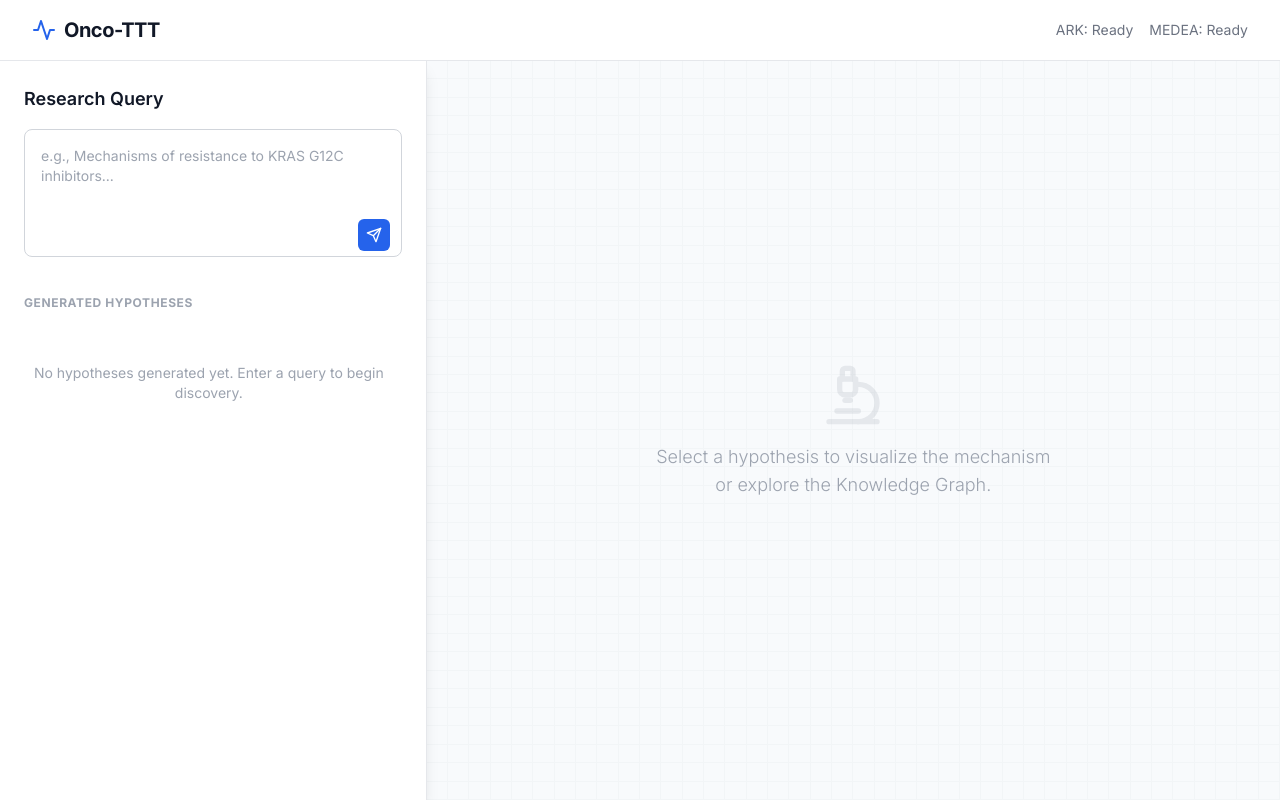
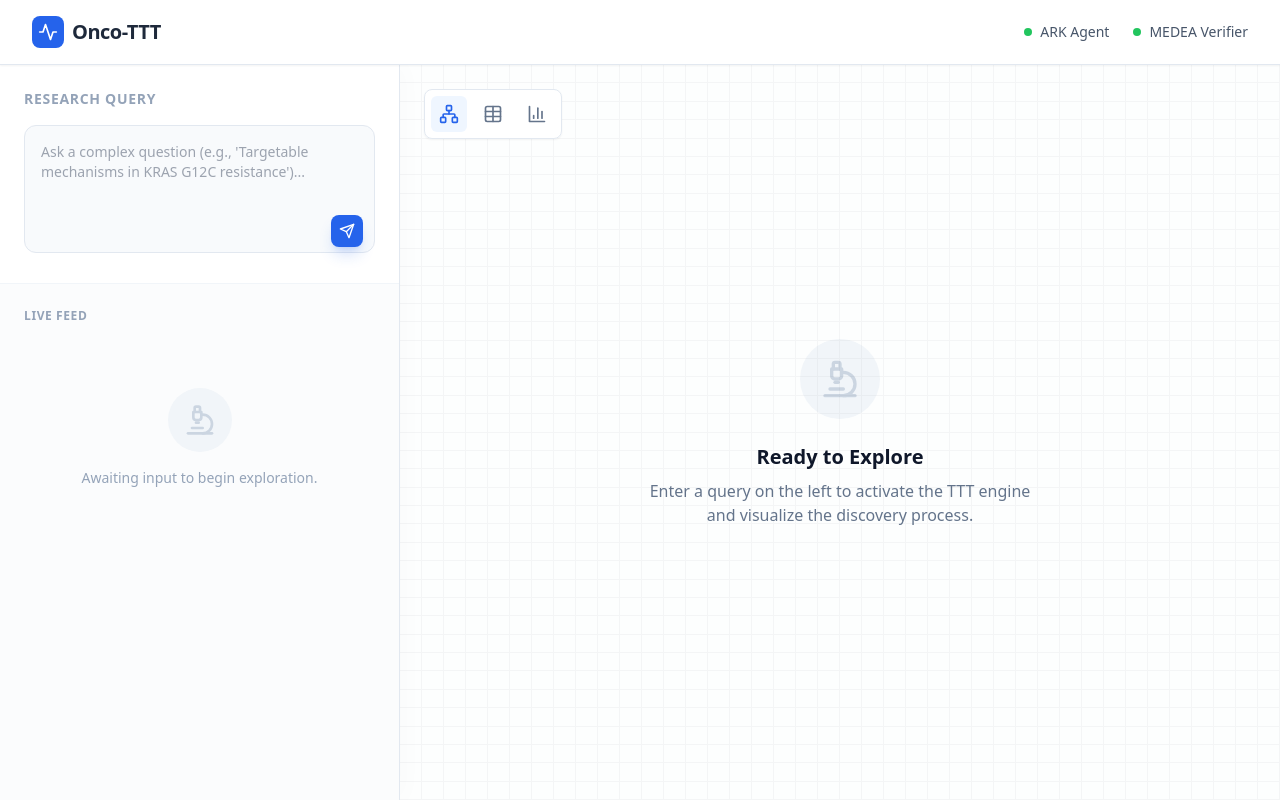
Before and after one commit to inventcures/oncology_hypothesis_generation, a Next.js app in the folder frontend/: page / in a window 1280 px wide. Built offline with nearby package versions, Linux system fonts and the light colour scheme.

Commit message:
feat: enhance frontend with view modes (Graph/Table/Metrics) and fix CORS

```diff
--- a/frontend/app/page.tsx
+++ b/frontend/app/page.tsx
@@ -1,7 +1,5 @@
-"use client";
-
 import { useState } from "react";
-import { Send, Activity, Brain, ShieldCheck, Microscope } from "lucide-react";
+import { Send, Activity, Brain, ShieldCheck, Microscope, BarChart3, Network, Table as TableIcon } from "lucide-react";
 
 type Hypothesis = {
   id: string;
@@ -32,6 +30,7 @@ export default function Home() {
   const [graphData, setGraphData] = useState<{ nodes: GraphNode[]; links: GraphLink[] } | null>(null);
   const [loading, setLoading] = useState(false);
   const [status, setStatus] = useState("Idle");
+  const [viewMode, setViewMode] = useState<"graph" | "table" | "metrics">("graph");
 
   const handleSubmit = async (e: React.FormEvent) => {
     e.preventDefault();
@@ -54,13 +53,15 @@ export default function Home() {
         body: JSON.stringify({ text: query }),
       });
 
+      if (!res.ok) throw new Error(`API Error: ${res.statusText}`);
+
       const data = await res.json();
       setHypotheses(data.hypotheses);
       setGraphData(data.graph_context);
       setStatus("Complete");
     } catch (error) {
       console.error(error);
-      setStatus("Error connecting to backend");
+      setStatus("Error: " + String(error));
     } finally {
       setLoading(false);
     }
@@ -77,80 +78,105 @@ export default function Home() {
   };
 
   return (
-    <main className="flex min-h-screen flex-col bg-gray-50 text-gray-900">
+    <main className="flex min-h-screen flex-col bg-slate-50 text-slate-900 font-sans">
       {/* Header */}
-      <header className="flex items-center justify-between px-8 py-4 bg-white border-b border-gray-200">
+      <header className="flex items-center justify-between px-8 py-4 bg-white border-b border-slate-200 shadow-sm z-20">
         <div className="flex items-center gap-2">
-          <Activity className="text-blue-600" />
-          <h1 className="text-xl font-bold tracking-tight">Onco-TTT</h1>
+          <div className="bg-blue-600 p-1.5 rounded-lg">
+             <Activity className="text-white w-5 h-5" />
           </div>
-        <div className="flex gap-4 text-sm text-gray-500">
-          <span className={status.includes("ARK") ? "text-blue-600 font-bold" : ""}>ARK: {status.includes("ARK") ? "Working..." : "Ready"}</span>
-          <span className={status.includes("MEDEA") ? "text-green-600 font-bold" : ""}>MEDEA: {status.includes("MEDEA") ? "Verifying..." : "Ready"}</span>
+          <h1 className="text-xl font-bold tracking-tight text-slate-800">Onco-TTT</h1>
+        </div>
+        <div className="flex gap-6 text-sm font-medium">
+          <div className="flex items-center gap-2">
+            <div className={`w-2 h-2 rounded-full ${status.includes("ARK") ? "bg-blue-500 animate-pulse" : "bg-green-500"}`}></div>
+            <span className="text-slate-600">ARK Agent</span>
+          </div>
+          <div className="flex items-center gap-2">
+            <div className={`w-2 h-2 rounded-full ${status.includes("MEDEA") ? "bg-amber-500 animate-pulse" : "bg-green-500"}`}></div>
+            <span className="text-slate-600">MEDEA Verifier</span>
+          </div>
         </div>
       </header>
 
       <div className="flex flex-1 overflow-hidden">
         {/* Sidebar / Feed */}
-        <aside className="w-1/3 bg-white border-r border-gray-200 p-6 flex flex-col z-10 shadow-lg">
-          <h2 className="text-lg font-semibold mb-4">Research Query</h2>
-          <form onSubmit={handleSubmit} className="mb-8">
-            <div className="relative">
+        <aside className="w-[400px] bg-white border-r border-slate-200 flex flex-col z-10 shadow-[4px_0_24px_rgba(0,0,0,0.02)]">
+          <div className="p-6 border-b border-slate-100">
+            <h2 className="text-sm font-bold text-slate-400 uppercase tracking-wider mb-4">Research Query</h2>
+            <form onSubmit={handleSubmit}>
+              <div className="relative group">
                 <textarea
                   value={query}
                   onChange={(e) => setQuery(e.target.value)}
-                placeholder="e.g., Mechanisms of resistance to KRAS G12C inhibitors..."
-                className="w-full h-32 p-4 text-sm border border-gray-300 rounded-lg focus:ring-2 focus:ring-blue-500 focus:outline-none resize-none"
+                  placeholder="Ask a complex question (e.g., 'Targetable mechanisms in KRAS G12C resistance')..."
+                  className="w-full h-32 p-4 text-sm bg-slate-50 border border-slate-200 rounded-xl focus:ring-2 focus:ring-blue-500 focus:border-transparent focus:outline-none resize-none transition-all"
                 />
                 <button
                   type="submit"
                   disabled={loading}
-                className="absolute bottom-3 right-3 p-2 bg-blue-600 text-white rounded-md hover:bg-blue-700 disabled:opacity-50 transition-all"
+                  className="absolute bottom-3 right-3 p-2 bg-blue-600 text-white rounded-lg hover:bg-blue-700 disabled:opacity-50 disabled:cursor-not-allowed transition-all shadow-lg shadow-blue-600/20"
                 >
                   <Send size={16} />
                 </button>
               </div>
             </form>
+          </div>
 
+          <div className="flex-1 overflow-y-auto p-6 bg-slate-50/50">
+            <div className="flex items-center justify-between mb-4">
+                 <h3 className="text-xs font-bold text-slate-400 uppercase tracking-wider">
+                  Live Feed
+                </h3>
                 {status !== "Idle" && status !== "Complete" && (
-            <div className="mb-6 p-4 bg-blue-50 rounded-lg border border-blue-100 flex items-center gap-3">
-              <div className="w-2 h-2 bg-blue-600 rounded-full animate-ping" />
-              <p className="text-sm font-medium text-blue-700">
+                  <span className="text-xs text-blue-600 font-mono animate-pulse">{status}</span>
+                )}
+            </div>
+
+            {status.startsWith("Error") && (
+                 <div className="p-4 rounded-lg bg-red-50 border border-red-100 text-red-600 text-sm mb-4">
                     {status}
-              </p>
                  </div>
             )}
 
-          <div className="flex-1 overflow-y-auto pr-2">
-            <h3 className="text-xs font-bold text-gray-400 uppercase tracking-wider mb-3">
-              Generated Hypotheses
-            </h3>
             <div className="space-y-4">
               {hypotheses.map((h) => (
                 <div
                   key={h.id}
-                  className="p-4 rounded-lg border border-gray-200 hover:border-blue-400 hover:shadow-md cursor-pointer transition-all bg-white"
+                  className="group relative p-5 rounded-xl border border-slate-200 bg-white hover:border-blue-400 hover:shadow-lg transition-all cursor-pointer overflow-hidden"
                 >
-                  <div className="flex justify-between items-start mb-2">
-                    <h4 className="font-semibold text-blue-900 leading-tight">{h.title}</h4>
+                  <div className="absolute top-0 left-0 w-1 h-full bg-blue-500 opacity-0 group-hover:opacity-100 transition-opacity"/>
+
+                  <div className="flex justify-between items-start mb-3">
+                    <h4 className="font-semibold text-slate-800 leading-snug pr-2">{h.title}</h4>
                     {h.verified ? (
-                      <ShieldCheck className="text-green-500 shrink-0" size={18} />
+                      <ShieldCheck className="text-emerald-500 shrink-0" size={18} />
                     ) : (
                       <Brain className="text-amber-500 shrink-0" size={18} />
                     )}
                   </div>
-                  <p className="text-sm text-gray-600 line-clamp-3 mb-3">
+
+                  <p className="text-sm text-slate-600 leading-relaxed mb-4">
                     {h.description}
                   </p>
-                  <div className="flex items-center gap-4 text-xs font-medium text-gray-400">
-                    <span className="bg-gray-100 px-2 py-1 rounded">Conf: {(h.confidence * 100).toFixed(0)}%</span>
-                    <span className="bg-gray-100 px-2 py-1 rounded">Novelty: {(h.novelty_score * 100).toFixed(0)}%</span>
+
+                  <div className="flex items-center gap-2">
+                    <div className="flex-1 h-1.5 bg-slate-100 rounded-full overflow-hidden">
+                        <div className="h-full bg-blue-500 rounded-full" style={{width: `${h.confidence * 100}%`}} />
+                    </div>
+                    <span className="text-xs font-medium text-slate-500">{(h.confidence * 100).toFixed(0)}% Conf.</span>
                   </div>
                 </div>
               ))}
+
               {hypotheses.length === 0 && !loading && (
-                <div className="text-center text-gray-400 py-10 text-sm">
-                  No hypotheses generated yet. Enter a query to begin discovery.
+                <div className="text-center py-12">
+                   <div className="w-16 h-16 bg-slate-100 rounded-full flex items-center justify-center mx-auto mb-4">
+                      <Microscope className="text-slate-300" size={32} />
+                   </div>
+                   <p className="text-sm text-slate-400">
+                     Awaiting input to begin exploration.
+                   </p>
                 </div>
               )}
             </div>
@@ -158,19 +184,47 @@ export default function Home() {
         </aside>
 
         {/* Main Canvas Area */}
-        <section className="flex-1 bg-slate-50 relative overflow-hidden flex items-center justify-center">
+        <section className="flex-1 flex flex-col relative bg-white">
+            {/* Toolbar */}
+            <div className="absolute top-6 left-6 z-10 flex gap-2 bg-white/90 backdrop-blur border border-slate-200 p-1.5 rounded-lg shadow-sm">
+                <button
+                    onClick={() => setViewMode("graph")}
+                    className={`p-2 rounded-md transition-colors ${viewMode === "graph" ? "bg-blue-50 text-blue-600" : "text-slate-500 hover:bg-slate-50"}`}
+                    title="Graph View"
+                >
+                    <Network size={20} />
+                </button>
+                <button
+                    onClick={() => setViewMode("table")}
+                    className={`p-2 rounded-md transition-colors ${viewMode === "table" ? "bg-blue-50 text-blue-600" : "text-slate-500 hover:bg-slate-50"}`}
+                    title="Evidence Table"
+                >
+                    <TableIcon size={20} />
+                </button>
+                <button
+                    onClick={() => setViewMode("metrics")}
+                    className={`p-2 rounded-md transition-colors ${viewMode === "metrics" ? "bg-blue-50 text-blue-600" : "text-slate-500 hover:bg-slate-50"}`}
+                    title="Metrics"
+                >
+                    <BarChart3 size={20} />
+                </button>
+            </div>
+
+            <div className="flex-1 relative overflow-hidden flex items-center justify-center bg-slate-50/30">
                 {/* Background Grid */}
-          <div className="absolute inset-0 grid grid-cols-[repeat(40,minmax(0,1fr))] opacity-5 pointer-events-none">
+                <div className="absolute inset-0 grid grid-cols-[repeat(40,minmax(0,1fr))] opacity-[0.03] pointer-events-none">
                     {Array.from({ length: 1600 }).map((_, i) => (
-              <div key={i} className="border-r border-b border-gray-400" />
+                    <div key={i} className="border-r border-b border-slate-900" />
                     ))}
                 </div>
 
                 {graphData ? (
+                    <>
+                        {viewMode === "graph" && (
                             <svg className="w-full h-full" viewBox="0 0 800 600">
                                 <defs>
                                 <marker id="arrowhead" markerWidth="10" markerHeight="7" refX="28" refY="3.5" orient="auto">
-                    <polygon points="0 0, 10 3.5, 0 7" fill="#9ca3af" />
+                                    <polygon points="0 0, 10 3.5, 0 7" fill="#94a3b8" />
                                 </marker>
                                 </defs>
                                 {/* Links */}
@@ -186,54 +240,130 @@ export default function Home() {
                                         x2={target.x}
                                         y2={target.y}
                                         stroke="#cbd5e1"
-                        strokeWidth={2}
+                                        strokeWidth={1.5}
                                         markerEnd="url(#arrowhead)"
                                     />
-                      <text x={(source.x + target.x)/2} y={(source.y + target.y)/2} fill="#64748b" fontSize="10" textAnchor="middle" dy="-5">
-                         {link.relation}
-                      </text>
                                     </g>
                                 );
                                 })}
                                 {/* Nodes */}
                                 {graphData.nodes.map((node) => (
-                  <g key={node.id} transform={`translate(${node.x},${node.y})`}>
+                                <g key={node.id} transform={`translate(${node.x},${node.y})`} className="group">
                                     <circle
-                      r={20}
+                                    r={24}
                                     fill={getNodeColor(node.type)}
+                                    className="cursor-pointer transition-all duration-300 drop-shadow-md group-hover:drop-shadow-xl"
                                     stroke="white"
-                      strokeWidth={2}
-                      className="cursor-pointer hover:stroke-gray-800 transition-colors"
+                                    strokeWidth={3}
                                     />
                                     <text
-                      dy={35}
+                                    dy={45}
                                     textAnchor="middle"
-                      className="text-xs font-medium fill-slate-700 pointer-events-none select-none"
+                                    className="text-[10px] font-bold fill-slate-500 uppercase tracking-wider pointer-events-none select-none"
                                     >
                                     {node.id}
                                     </text>
                                     <text
-                       dy={4}
+                                    dy={5}
                                     textAnchor="middle"
                                     fill="white"
-                       fontSize="10"
+                                    fontSize="11"
                                     fontWeight="bold"
                                     pointer-events="none"
                                     >
-                      {node.type[0]}
+                                    {node.type.slice(0, 2).toUpperCase()}
                                     </text>
                                 </g>
                                 ))}
                             </svg>
+                        )}
+
+                        {viewMode === "table" && (
+                            <div className="w-full h-full p-24 overflow-auto">
+                                <div className="bg-white rounded-xl border border-slate-200 shadow-sm overflow-hidden">
+                                    <table className="w-full text-sm text-left">
+                                        <thead className="bg-slate-50 border-b border-slate-200">
+                                            <tr>
+                                                <th className="px-6 py-4 font-semibold text-slate-700">Entity Name</th>
+                                                <th className="px-6 py-4 font-semibold text-slate-700">Type</th>
+                                                <th className="px-6 py-4 font-semibold text-slate-700">Coordinates</th>
+                                            </tr>
+                                        </thead>
+                                        <tbody className="divide-y divide-slate-100">
+                                            {graphData.nodes.map((n) => (
+                                                <tr key={n.id} className="hover:bg-slate-50/50">
+                                                    <td className="px-6 py-4 font-medium text-slate-900">{n.id}</td>
+                                                    <td className="px-6 py-4">
+                                                        <span
+                                                            className="px-2 py-1 rounded-full text-xs font-semibold text-white"
+                                                            style={{backgroundColor: getNodeColor(n.type)}}
+                                                        >
+                                                            {n.type}
+                                                        </span>
+                                                    </td>
+                                                    <td className="px-6 py-4 text-slate-500 font-mono text-xs">
+                                                        {n.x.toFixed(0)}, {n.y.toFixed(0)}
+                                                    </td>
+                                                </tr>
+                                            ))}
+                                        </tbody>
+                                    </table>
+                                </div>
+                            </div>
+                        )}
+
+                        {viewMode === "metrics" && (
+                            <div className="w-full h-full p-24 flex items-center justify-center">
+                                <div className="grid grid-cols-2 gap-6 w-full max-w-4xl">
+                                    <div className="bg-white p-8 rounded-xl border border-slate-200 shadow-sm">
+                                        <h3 className="text-lg font-bold text-slate-800 mb-6">Hypothesis Confidence</h3>
+                                        <div className="space-y-4">
+                                            {hypotheses.map(h => (
+                                                <div key={h.id}>
+                                                    <div className="flex justify-between text-sm mb-1">
+                                                        <span className="font-medium text-slate-700">{h.title}</span>
+                                                        <span className="text-slate-500">{(h.confidence * 100).toFixed(0)}%</span>
+                                                    </div>
+                                                    <div className="h-2 bg-slate-100 rounded-full overflow-hidden">
+                                                        <div className="h-full bg-blue-600 rounded-full" style={{width: `${h.confidence * 100}%`}} />
+                                                    </div>
+                                                </div>
+                                            ))}
+                                        </div>
+                                    </div>
+
+                                    <div className="bg-white p-8 rounded-xl border border-slate-200 shadow-sm">
+                                        <h3 className="text-lg font-bold text-slate-800 mb-6">Novelty Scores</h3>
+                                        <div className="space-y-4">
+                                            {hypotheses.map(h => (
+                                                <div key={h.id}>
+                                                    <div className="flex justify-between text-sm mb-1">
+                                                        <span className="font-medium text-slate-700">{h.title}</span>
+                                                        <span className="text-slate-500">{(h.novelty_score * 100).toFixed(0)}%</span>
+                                                    </div>
+                                                    <div className="h-2 bg-slate-100 rounded-full overflow-hidden">
+                                                        <div className="h-full bg-purple-600 rounded-full" style={{width: `${h.novelty_score * 100}%`}} />
+                                                    </div>
+                                                </div>
+                                            ))}
+                                        </div>
+                                    </div>
+                                </div>
+                            </div>
+                        )}
+                    </>
                 ) : (
-            <div className="text-center text-gray-400 z-10">
-              <Microscope size={64} className="mx-auto mb-4 opacity-20" />
-              <p className="text-lg font-light">
-                Select a hypothesis to visualize the mechanism <br />
-                or explore the Knowledge Graph.
+                    <div className="text-center">
+                        <div className="w-20 h-20 bg-slate-100 rounded-full flex items-center justify-center mx-auto mb-6">
+                            <Microscope size={40} className="text-slate-300" />
+                        </div>
+                        <h3 className="text-xl font-semibold text-slate-900 mb-2">Ready to Explore</h3>
+                        <p className="text-slate-500 max-w-sm mx-auto">
+                            Enter a query on the left to activate the TTT engine and visualize the discovery process.
                         </p>
                     </div>
                 )}
+            </div>
         </section>
       </div>
     </main>
```
Also changed, not shown: 2 other files (tests, documents, lock files or other folders). Lines whose indentation alone changed are shown as unchanged.
